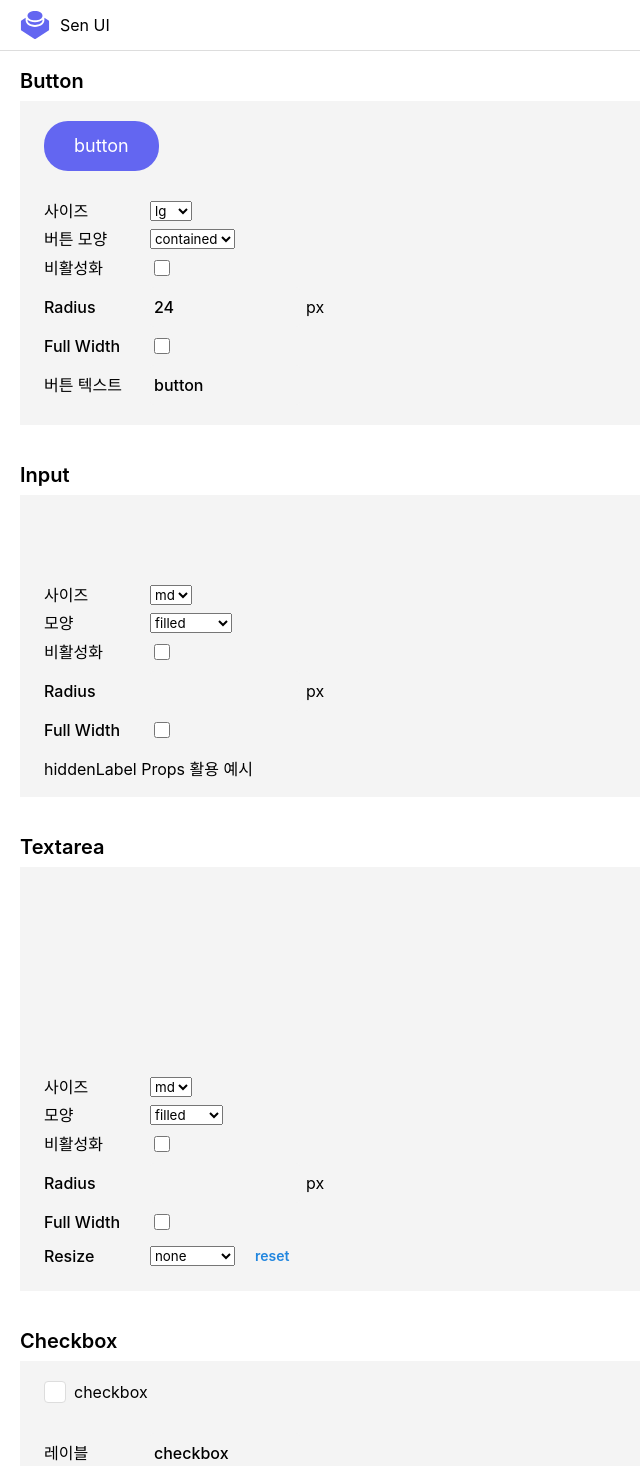
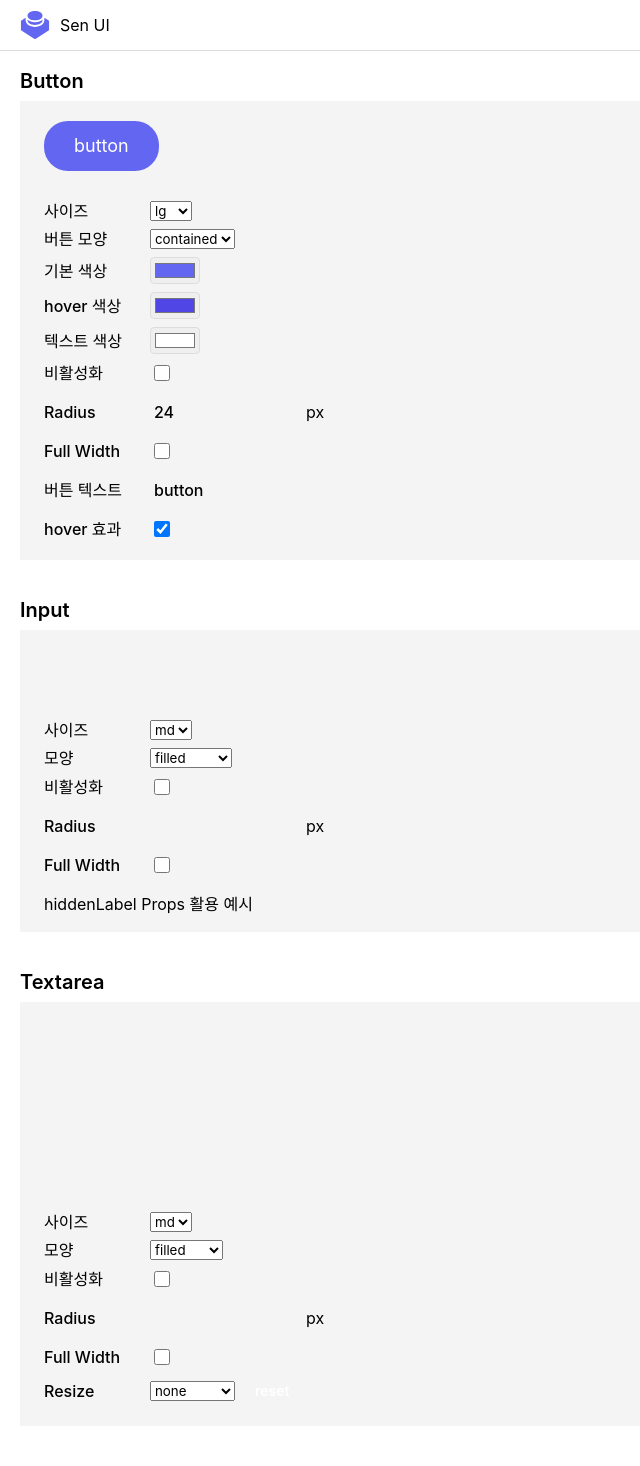
Before and after one commit to seona-cha/seona-ui, a React (Vite) app: page / in a window 1280 px wide. Shown: the top 1466 px of the page, without its empty margins (0-640 px from the left). Built offline with nearby package versions, Linux system fonts and the light colour scheme; a web font is replaced by a local one.

Commit message:
feat(Button): 속성 수정
hover 여부 설정 가능하도록 추가
컬러 관련 옵션 수정

```diff
--- a/src/App.tsx
+++ b/src/App.tsx
@@ -17,7 +17,8 @@ function App() {
     children: 'button',
     btnColor: '#6366F1',
     hoverColor: '#4F46E5',
-    containedTextColor: '#fff',
+    textColor: '#ffffff',
+    hoverEffect: true,
     onClick: () => {
       console.log('클릭')
     },
@@ -99,6 +100,18 @@ function App() {
                 </select>
               </div>
               <div>
+                <label>기본 색상</label>
+                <input type="color" value={buttonProps.btnColor} onChange={(e) => setButtonProps({ ...buttonProps, btnColor: e.target.value })} />
+              </div>
+              <div>
+                <label>hover 색상</label>
+                <input type="color" value={buttonProps.hoverColor} onChange={(e) => setButtonProps({ ...buttonProps, hoverColor: e.target.value })} />
+              </div>
+              <div>
+                <label>텍스트 색상</label>
+                <input type="color" value={buttonProps.textColor} onChange={(e) => setButtonProps({ ...buttonProps, textColor: e.target.value })} />
+              </div>
+              <div>
                 <label>비활성화</label>
                 <input type="checkbox" onChange={(e) => setButtonProps({ ...buttonProps, disabled: e.target.checked })} />
               </div>
@@ -127,6 +140,10 @@ function App() {
                   onChange={(e) => setButtonProps({ ...buttonProps, children: e.target.value })}
                   value={buttonProps.children as string}
                 />
+              </div>
+              <div>
+                <label>hover 효과</label>
+                <input type="checkbox" checked={buttonProps.hoverEffect} onChange={(e) => setButtonProps({ ...buttonProps, hoverEffect: e.target.checked })} />
               </div>
             </div>
           </div>
--- a/src/components/ui/Button/button.scss
+++ b/src/components/ui/Button/button.scss
@@ -1,31 +1,31 @@
 // props로 받은 변수
 // --btn-color : 버튼 색상
 // --btn-hover-color : 버튼 호버시 색상
-// --contained-text-color : contained  버튼 텍스트 색상
+// --btn-text-color :  버튼 텍스트 색상
 // --btn-radius : 버튼 라운드 값
 
 $btn-variant-map: (
   contained: (
     background: var(--btn-color),
-    color: var(--contained-text-color),
+    color: var(--btn-text-color),
   ),
   outlined: (
-    color: var(--btn-color),
+    color: var(--btn-text-color),
     border: 2px solid var(--btn-color),
   ),
   text: (
-    color: var(--btn-color),
+    color: var(--btn-text-color),
     font-weight: 600,
   ),
-  'contained:hover:not([disabled])': (
+  'contained:hover:not([disabled]):not(.sui-button--no-hover-effect)': (
     background: var(--btn-hover-color),
   ),
-  'outlined:hover:not([disabled])': (
-    border: 2px solid var(--btn-color),
-    background: var(--btn-color),
-    color: var(--contained-text-color),
+  'outlined:hover:not([disabled]):not(.sui-button--no-hover-effect)': (
+    border: 2px solid var(--btn-hover-color),
+    background: var(--btn-hover-color),
+    color: var(--btn-text-color),
   ),
-  'text:hover:not([disabled])': (
+  'text:hover:not([disabled]):not(.sui-button--no-hover-effect)': (
     color: var(--btn-hover-color),
     text-decoration: underline,
   ),
--- a/src/components/ui/Button/index.tsx
+++ b/src/components/ui/Button/index.tsx
@@ -16,7 +16,8 @@ const Button: React.FC<ButtonProps> = ({
   onClick,
   btnColor = '#2186df',
   hoverColor = '#0759d5',
-  containedTextColor = '#fff',
+  textColor = '#fff',
+  hoverEffect = true,
   radius = '0px',
 }) => {
   const classes = [
@@ -25,6 +26,7 @@ const Button: React.FC<ButtonProps> = ({
     `sui-button--${size}`,
     fullWidth ? 'sui-button--full-width' : '',
     disabled ? 'sui-button--disabled' : '',
+    hoverEffect ? '' : 'sui-button--no-hover-effect',
     className,
   ].filter(Boolean).join(' ');
 
@@ -32,7 +34,7 @@ const Button: React.FC<ButtonProps> = ({
     '--btn-radius': radius,
     '--btn-color': btnColor,
     '--btn-hover-color': hoverColor,
-    '--contained-text-color': containedTextColor,
+    '--btn-text-color': textColor,
   } as React.CSSProperties;
 
   if (type === 'link') {
```
